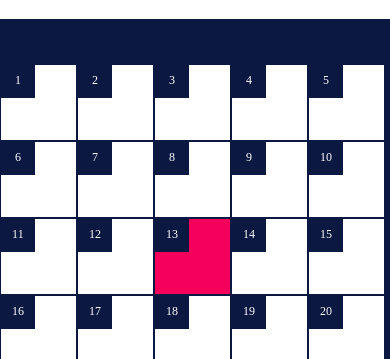
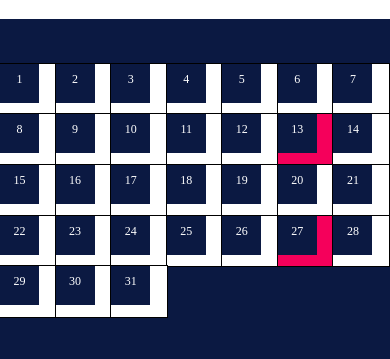
Before and after one commit to keeganthomp/movieReviewWebsite, a plain HTML site: page calender/index.html in a window 390 px wide. Shown: the part 278-637 px from the top of the page. Drawn offline with Linux system fonts and the light colour scheme.

Commit message:
made calender styling more responsive

```diff
--- a/css/calenderStyle.css
+++ b/css/calenderStyle.css
@@ -16,16 +16,17 @@
     display: flex;
     flex-wrap: wrap;
     width: 100%;
+    /*height: 100%;*/
 }
 
 .date {
     background: white;
-    width: 75px;
-    height: 75px;
+    width: 14.25%;
+    height: 13vw;
     display: flex;
     justify-content: flex-start;
     align-items: flex-start;
-    border: 1px solid #0B1942;
+    outline: 1px solid black;
     /*flex: stretch;*/
 }
 
@@ -33,8 +34,8 @@
     background: #0B1942;
     color: white;
     margin: 0;
-    width: 45%;
-    height: 45%;
+    width: 10vw;
+    height: 10vw;
     font-size: 12px;
     text-align: center;
     line-height: 30px;
```
